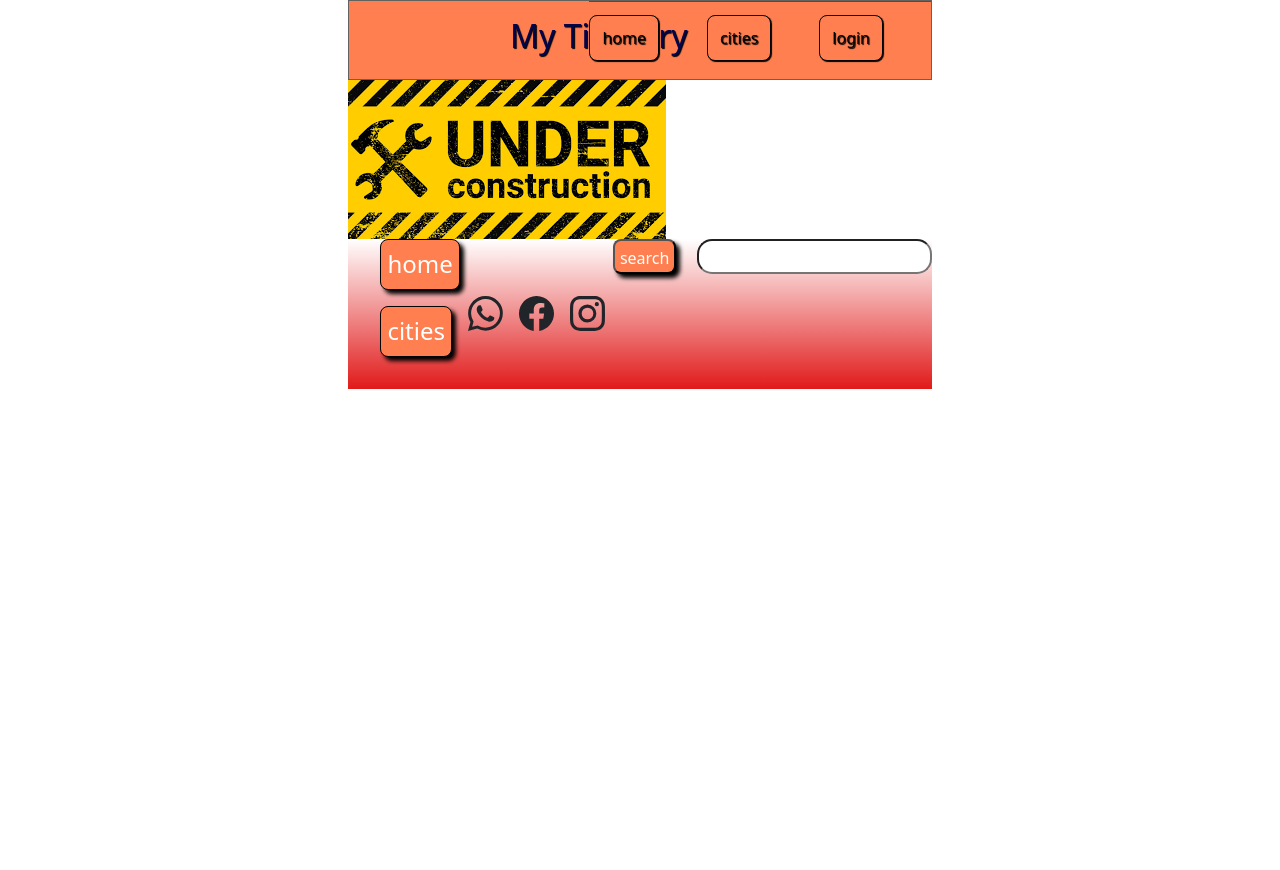
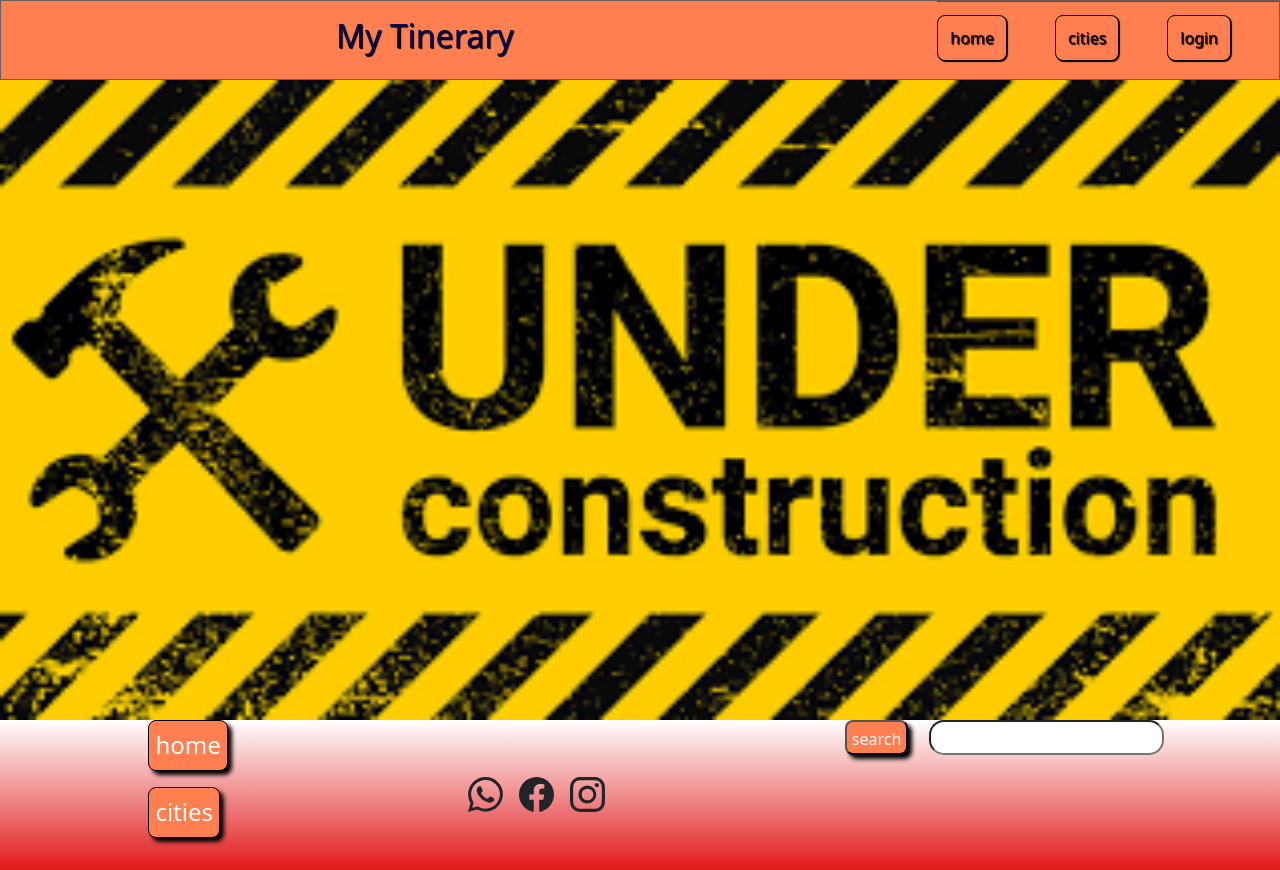
Before and after one commit to marguigle/mytinerary-front, a React (Vite) app: page /cityDetail in a window 1280 px wide. Before the commit the page ends 800 px from the top, so only its background shows below. Built offline with nearby package versions, Linux system fonts and the light colour scheme.

Commit message:
se mejora el componente cityDetail

```diff
--- a/src/components/cityDetail/CityDetail.jsx
+++ b/src/components/cityDetail/CityDetail.jsx
@@ -1,7 +1,9 @@
+import "./cityDetail.css";
+
 const CityDetail = () => {
   return (
-    <main>
-      <img src="public/img/descarga.png" alt="" />
+    <main className="main-city-detali">
+      <img src="public/img/descarga.png" className="img-consttrction" alt="" />
     </main>
   );
 };
--- a/src/components/cityDetail/cityDetail.css
+++ b/src/components/cityDetail/cityDetail.css
@@ -3,6 +3,13 @@
   padding: 0;
   box-sizing: border-box;
 }
-main {
+.img-consttrction {
   width: 100vw;
 }
+/* .main-city-detali { */
+/*   /* background-image: "public/img/descarga.png"; */
+/* height: 70vh; */
+/* background-image: url("public/img/descarga.png"); */
+/*  background-size: cover; */ /* Ajusta el tamaño para cubrir todo el elemento */
+/*   background-repeat: no-repeat;  */ /* Evita que la imagen se repita */
+/*  } */
```
